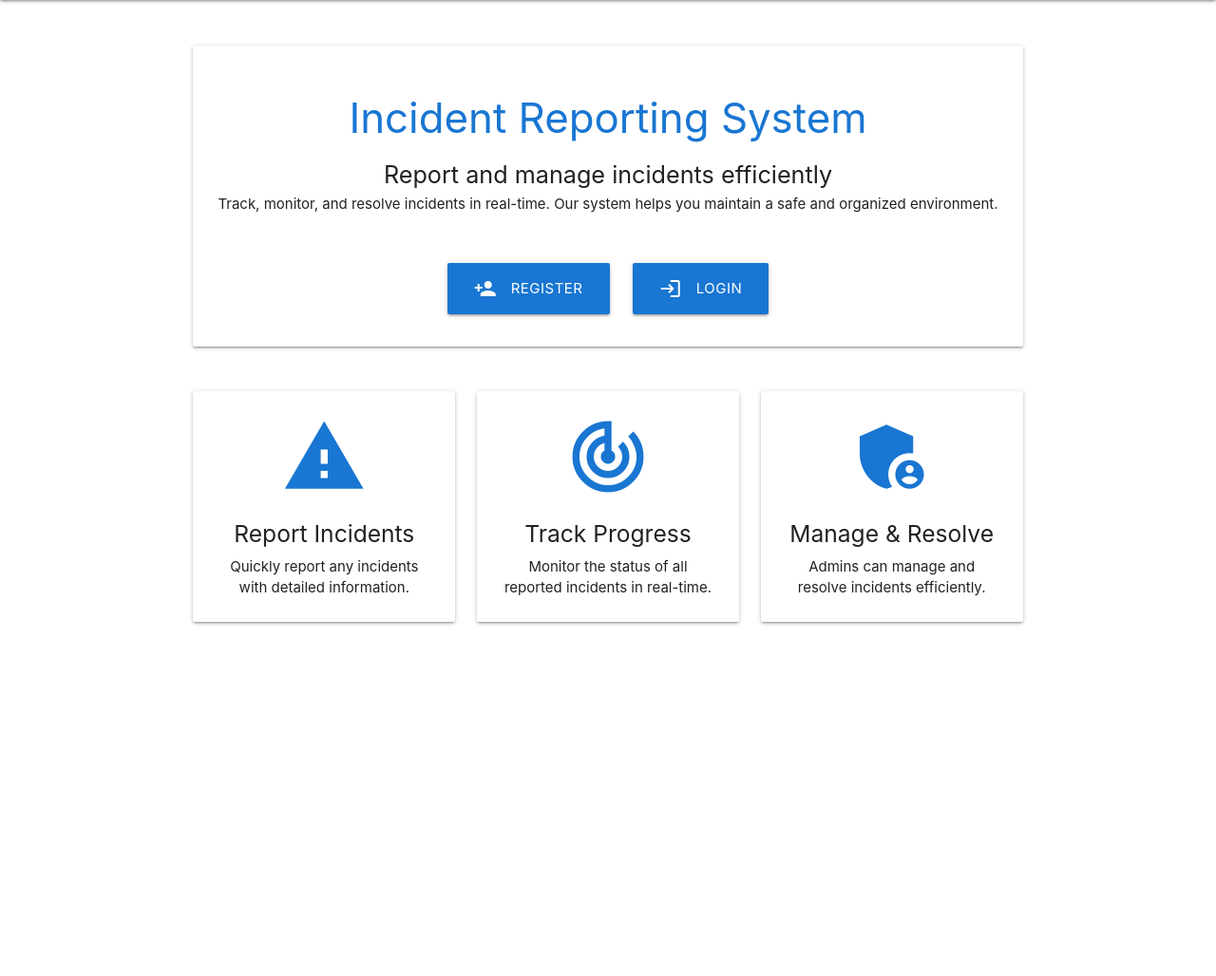
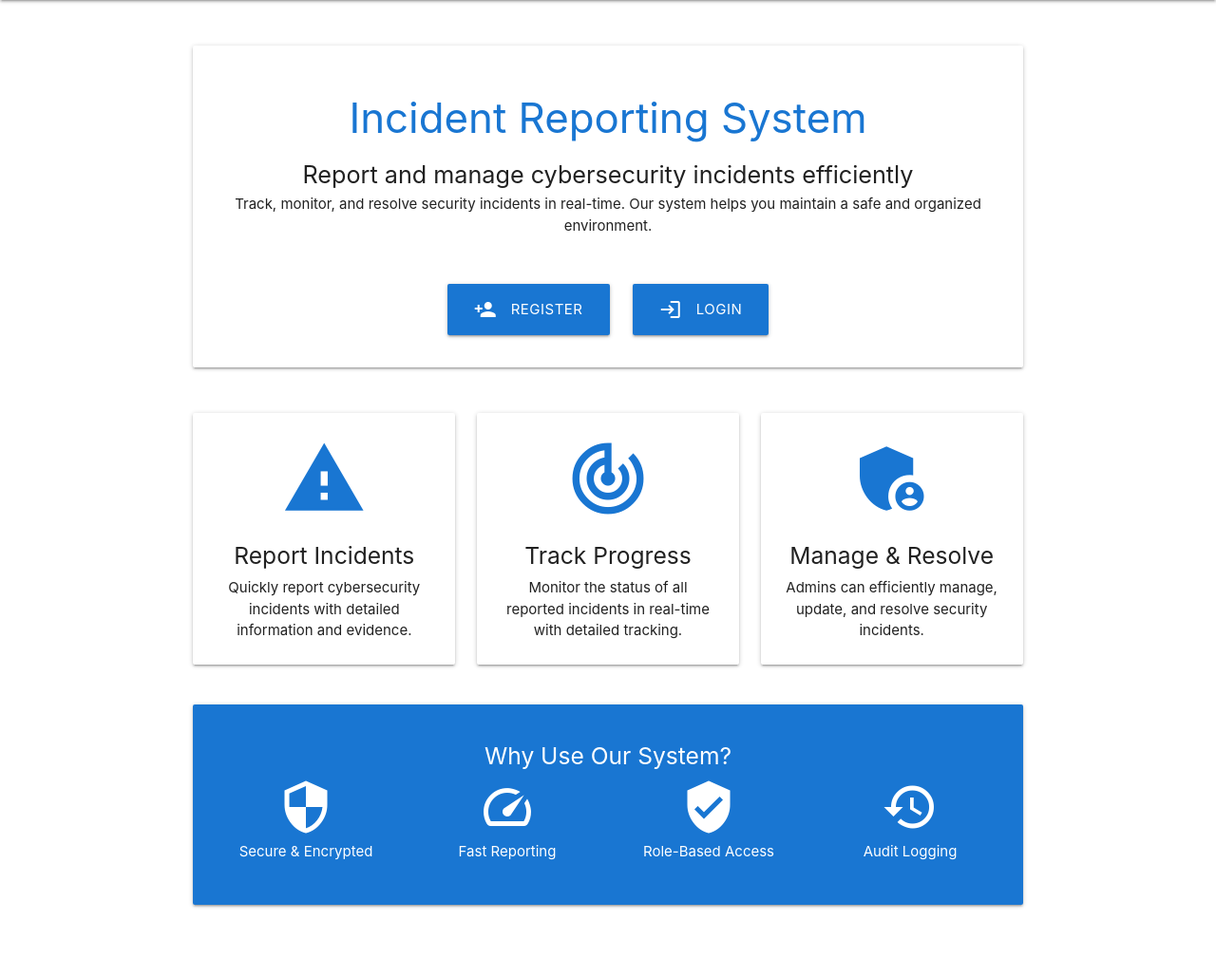
Before and after one commit to Fatima-Zaid/IncidentReport, a Django app: page / in a window 1280 px wide. Shown: the part 64-1092 px from the top of the page at 95% size. Before the commit the page ends 722 px from the top, so only its background shows below. Run offline with Django 5.2, Linux system fonts and the light colour scheme.

Commit message:
add crud operatrions for admin & user

```diff
--- a/IncidentReport/urls.py
+++ b/IncidentReport/urls.py
@@ -18,6 +18,8 @@ Including another URLconf
 from django.contrib import admin
 from django.urls import path, include
 from django.contrib.auth.decorators import user_passes_test
+from django.conf import settings
+from django.conf.urls.static import static
 
 
 def superuser_required(view_func):
@@ -35,3 +37,6 @@ urlpatterns = [
     path("", include("main_app.urls")),
     path("accounts/", include("django.contrib.auth.urls")),
 ]
+
+if settings.DEBUG:
+    urlpatterns += static(settings.MEDIA_URL, document_root=settings.MEDIA_ROOT)
--- a/main_app/templates/home.html
+++ b/main_app/templates/home.html
@@ -20,13 +20,110 @@
         </div>
       </div>
 
+      <!-- Action Cards -->
+      <div class="row" style="margin-top: 40px;">
+        {% if user.is_superuser %}
+          <!-- Admin Actions -->
+          <div class="col s12 m6 l4">
+            <div class="card hoverable">
+              <div class="card-content center-align">
+                <i class="material-icons large blue-text text-darken-2">list</i>
+                <h5>All Incidents</h5>
+                <p>View and manage all incidents from all users.</p>
+              </div>
+              <div class="card-action center-align">
+                <a href="{% url 'incident_list' %}" class="btn blue darken-2 waves-effect waves-light">
+                  <i class="material-icons left">visibility</i>View All
+                </a>
+              </div>
+            </div>
+          </div>
+
+          <div class="col s12 m6 l4">
+            <div class="card hoverable">
+              <div class="card-content center-align">
+                <i class="material-icons large orange-text">admin_panel_settings</i>
+                <h5>Admin Panel</h5>
+                <p>Access the Django admin panel for system management.</p>
+              </div>
+              <div class="card-action center-align">
+                <a href="/admin/" class="btn orange waves-effect waves-light">
+                  <i class="material-icons left">settings</i>Admin Panel
+                </a>
+              </div>
+            </div>
+          </div>
+
+          <div class="col s12 m6 l4">
+            <div class="card hoverable">
+              <div class="card-content center-align">
+                <i class="material-icons large green-text">people</i>
+                <h5>User Management</h5>
+                <p>View and manage all system users.</p>
+              </div>
+              <div class="card-action center-align">
+                <a href="/admin/auth/user/" class="btn green waves-effect waves-light">
+                  <i class="material-icons left">people</i>Manage Users
+                </a>
+              </div>
+            </div>
+          </div>
+
+        {% else %}
+          <!-- Regular User Actions -->
+          <div class="col s12 m6">
+            <div class="card hoverable">
+              <div class="card-content center-align">
+                <i class="material-icons large blue-text text-darken-2">add_circle</i>
+                <h5>Create Incident</h5>
+                <p>Report a new cybersecurity incident with details and screenshots.</p>
+              </div>
+              <div class="card-action center-align">
+                <a href="{% url 'incident_create' %}" class="btn blue darken-2 waves-effect waves-light">
+                  <i class="material-icons left">add</i>New Incident
+                </a>
+              </div>
+            </div>
+          </div>
+
+          <div class="col s12 m6">
+            <div class="card hoverable">
+              <div class="card-content center-align">
+                <i class="material-icons large blue-text text-darken-2">list</i>
+                <h5>My Incidents</h5>
+                <p>View and manage all your reported incidents.</p>
+              </div>
+              <div class="card-action center-align">
+                <a href="{% url 'incident_list' %}" class="btn blue darken-2 waves-effect waves-light">
+                  <i class="material-icons left">visibility</i>View My Incidents
+                </a>
+              </div>
+            </div>
+          </div>
+        {% endif %}
+      </div>
+
+      <!-- Statistics Section (Optional - can be expanded later) -->
+      {% if user.is_superuser %}
+      <div class="row" style="margin-top: 20px;">
+        <div class="col s12">
+          <div class="card blue darken-2 white-text">
+            <div class="card-content">
+              <span class="card-title">Quick Stats</span>
+              <p>System statistics and overview will be displayed here.</p>
+            </div>
+          </div>
+        </div>
+      </div>
+      {% endif %}
+
     {% else %}
       <!-- Not logged in users -->
       <div class="card">
         <div class="card-content center-align">
           <h3 class="blue-text text-darken-2">Incident Reporting System</h3>
-          <p class="flow-text">Report and manage incidents efficiently</p>
-          <p>Track, monitor, and resolve incidents in real-time. Our system helps you maintain a safe and organized environment.</p>
+          <p class="flow-text">Report and manage cybersecurity incidents efficiently</p>
+          <p>Track, monitor, and resolve security incidents in real-time. Our system helps you maintain a safe and organized environment.</p>
 
           <div style="margin-top: 40px;">
             <a href="{% url 'register' %}" class="btn-large blue darken-2 waves-effect waves-light" style="margin: 10px;">
@@ -41,31 +138,60 @@
 
       <div class="row" style="margin-top: 40px;">
         <div class="col s12 m4">
-          <div class="card">
+          <div class="card hoverable">
             <div class="card-content center-align">
               <i class="material-icons large blue-text text-darken-2">report_problem</i>
               <h5>Report Incidents</h5>
-              <p>Quickly report any incidents with detailed information.</p>
+              <p>Quickly report cybersecurity incidents with detailed information and evidence.</p>
             </div>
           </div>
         </div>
 
         <div class="col s12 m4">
-          <div class="card">
+          <div class="card hoverable">
             <div class="card-content center-align">
               <i class="material-icons large blue-text text-darken-2">track_changes</i>
               <h5>Track Progress</h5>
-              <p>Monitor the status of all reported incidents in real-time.</p>
+              <p>Monitor the status of all reported incidents in real-time with detailed tracking.</p>
             </div>
           </div>
         </div>
 
         <div class="col s12 m4">
-          <div class="card">
+          <div class="card hoverable">
             <div class="card-content center-align">
               <i class="material-icons large blue-text text-darken-2">admin_panel_settings</i>
               <h5>Manage & Resolve</h5>
-              <p>Admins can manage and resolve incidents efficiently.</p>
+              <p>Admins can efficiently manage, update, and resolve security incidents.</p>
+            </div>
+          </div>
+        </div>
+      </div>
+
+      <!-- Features Section -->
+      <div class="row" style="margin-top: 20px;">
+        <div class="col s12">
+          <div class="card blue darken-2 white-text">
+            <div class="card-content center-align">
+              <h5>Why Use Our System?</h5>
+              <div class="row">
+                <div class="col s12 m3">
+                  <i class="material-icons medium">security</i>
+                  <p>Secure & Encrypted</p>
+                </div>
+                <div class="col s12 m3">
+                  <i class="material-icons medium">speed</i>
+                  <p>Fast Reporting</p>
+                </div>
+                <div class="col s12 m3">
+                  <i class="material-icons medium">verified_user</i>
+                  <p>Role-Based Access</p>
+                </div>
+                <div class="col s12 m3">
+                  <i class="material-icons medium">history</i>
+                  <p>Audit Logging</p>
+                </div>
+              </div>
             </div>
           </div>
         </div>
--- a/main_app/urls.py
+++ b/main_app/urls.py
@@ -6,4 +6,11 @@ urlpatterns = [
     path("register/", views.register_view, name="register"),
     path("login/", views.login_view, name="login"),
     path("logout/", views.logout_view, name="logout"),
+
+
+    path("incidents/", views.incident_list, name="incident_list"),
+    path("incidents/create/", views.incident_create, name="incident_create"),
+    path("incidents/<int:pk>/", views.incident_detail, name="incident_detail"),
+    path("incidents/<int:pk>/update/", views.incident_update, name="incident_update"),
+    path("incidents/<int:pk>/delete/", views.incident_delete, name="incident_delete"),
 ]
--- a/main_app/views.py
+++ b/main_app/views.py
@@ -1,19 +1,24 @@
-from django.shortcuts import render, redirect
+from django.shortcuts import render, redirect, get_object_or_404
 from django.http import HttpResponse
 from django.views.generic.edit import CreateView, UpdateView, DeleteView
 from django.views.generic import ListView, DetailView
 from django.contrib.auth.decorators import login_required
+from django.contrib import messages
+from django.core.exceptions import PermissionDenied
 
-from .forms import RegisterForm
+from .forms import RegisterForm, IncidentForm, IncidentUpdateForm
+from .models import Incident, AuditLog
 from django.contrib.auth import login, logout
 from django.contrib.auth.forms import AuthenticationForm
+
 
 # Create your views here.
 def home(request):
     return render(request, "home.html")
 
+
 def register_view(request):
-    if request.method == 'POST':
+    if request.method == "POST":
         form = RegisterForm(request.POST)
         if form.is_valid():
             user = form.save(commit=False)
@@ -22,28 +27,159 @@ def register_view(request):
             user.is_staff = False
             user.save()
             login(request, user)
-            return redirect('home')
+            return redirect("home")
     else:
         form = RegisterForm()
 
-    return render(request, 'registration/register.html', {'form': form})
+    return render(request, "registration/register.html", {"form": form})
 
 
 def login_view(request):
-    if request.method == 'POST':
+    if request.method == "POST":
         form = AuthenticationForm(request, data=request.POST)
         if form.is_valid():
             login(request, form.get_user())
-            return redirect('home')
+            return redirect("home")
     else:
         form = AuthenticationForm()
 
-    return render(request, 'registration/login.html', {'form': form})
+    return render(request, "registration/login.html", {"form": form})
 
 
 @login_required
 def logout_view(request):
-    if request.method == 'POST':
+    if request.method == "POST":
         logout(request)
-        return redirect('home')
-    return redirect('home')
+        return redirect("home")
+    return redirect("home")
+
+
+def get_client_ip(request):
+    x_forwarded_for = request.META.get("HTTP_X_FORWARDED_FOR")
+    if x_forwarded_for:
+        ip = x_forwarded_for.split(",")[0]
+    else:
+        ip = request.META.get("REMOTE_ADDR")
+    return ip
+
+
+def create_audit_log(user, action, status, incident=None, request=None, details=None):
+    ip_address = get_client_ip(request) if request else None
+    AuditLog.objects.create(
+        user=user,
+        incident=incident,
+        action=action,
+        status=status,
+        ip_address=ip_address,
+        details=details,
+    )
+
+
+# ============= INCIDENT CRUD OPERATIONS =============
+
+
+# List incidents (role-based)
+@login_required
+def incident_list(request):
+    if request.user.is_superuser:
+        # Admin sees all incidents
+        incidents = Incident.objects.all()
+    else:
+        # Regular user sees only their own incidents
+        incidents = Incident.objects.filter(created_by=request.user)
+
+    return render(request, "incidents/incident_list.html", {"incidents": incidents})
+
+
+# View incident detail
+@login_required
+def incident_detail(request, pk):
+    incident = get_object_or_404(Incident, pk=pk)
+
+    # Check permission: user can only view their own incidents unless admin
+    if not request.user.is_superuser and incident.created_by != request.user:
+        raise PermissionDenied("You don't have permission to view this incident.")
+
+    create_audit_log(
+        request.user, "VIEW", "success", incident=incident, request=request
+    )
+
+    return render(request, "incidents/incident_detail.html", {"incident": incident})
+
+
+# Create incident (users only)
+@login_required
+def incident_create(request):
+    if request.method == "POST":
+        form = IncidentForm(request.POST, request.FILES)
+        if form.is_valid():
+            incident = form.save(commit=False)
+            incident.created_by = request.user
+            incident.save()
+
+            create_audit_log(
+                request.user, "CREATE", "success", incident=incident, request=request
+            )
+            messages.success(request, "Incident created successfully!")
+            return redirect("incident_detail", pk=incident.pk)
+    else:
+        form = IncidentForm()
+
+    return render(
+        request, "incidents/incident_form.html", {"form": form, "action": "Create"}
+    )
+
+
+# Update incident (admin only)
+@login_required
+def incident_update(request, pk):
+    incident = get_object_or_404(Incident, pk=pk)
+
+    # Only admin can edit
+    if not request.user.is_superuser:
+        raise PermissionDenied("Only administrators can edit incidents.")
+
+    if request.method == "POST":
+        form = IncidentUpdateForm(request.POST, request.FILES, instance=incident)
+        if form.is_valid():
+            form.save()
+            create_audit_log(
+                request.user, "UPDATE", "success", incident=incident, request=request
+            )
+            messages.success(request, "Incident updated successfully!")
+            return redirect("incident_detail", pk=incident.pk)
+    else:
+        form = IncidentUpdateForm(instance=incident)
+
+    return render(
+        request,
+        "incidents/incident_form.html",
+        {"form": form, "action": "Update", "incident": incident},
+    )
+
+
+# Delete incident (admin only)
+@login_required
+def incident_delete(request, pk):
+    incident = get_object_or_404(Incident, pk=pk)
+
+    # Only admin can delete
+    if not request.user.is_superuser:
+        raise PermissionDenied("Only administrators can delete incidents.")
+
+    if request.method == "POST":
+        create_audit_log(
+            request.user,
+            "DELETE",
+            "success",
+            incident=incident,
+            request=request,
+            details=f"Deleted incident: {incident.malicious_url}",
+        )
+        incident.delete()
+        messages.success(request, "Incident deleted successfully!")
+        return redirect("incident_list")
+
+    return render(
+        request, "incidents/incident_confirm_delete.html", {"incident": incident}
+    )
```
Also changed, not shown: main_app/forms.py (+65 -3 lines), main_app/models.py (+43 -5 lines), main_app/templates/incidents/incident_confirm_delete.html (added, +35 -0 lines), main_app/templates/incidents/incident_detail.html (added, +136 -0 lines), main_app/templates/incidents/incident_form.html (added, +54 -0 lines), main_app/templates/incidents/incident_list.html (added, +89 -0 lines).
